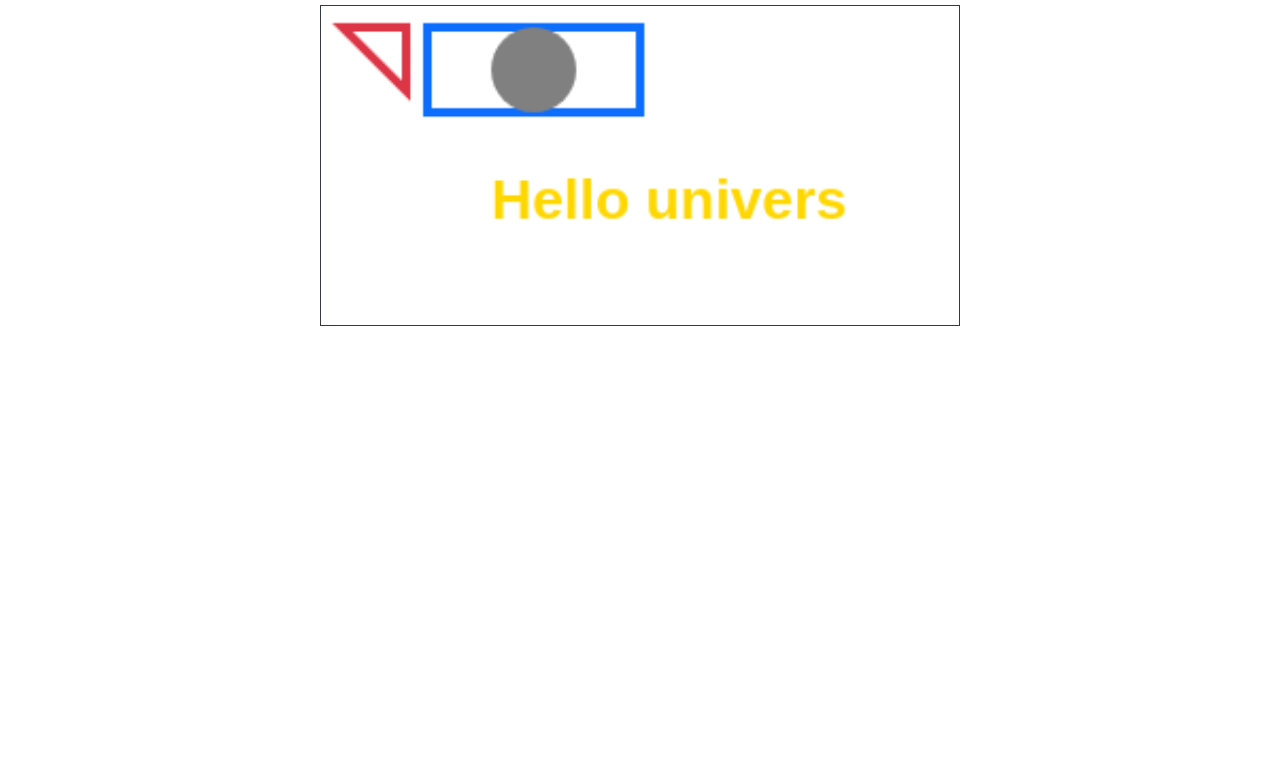
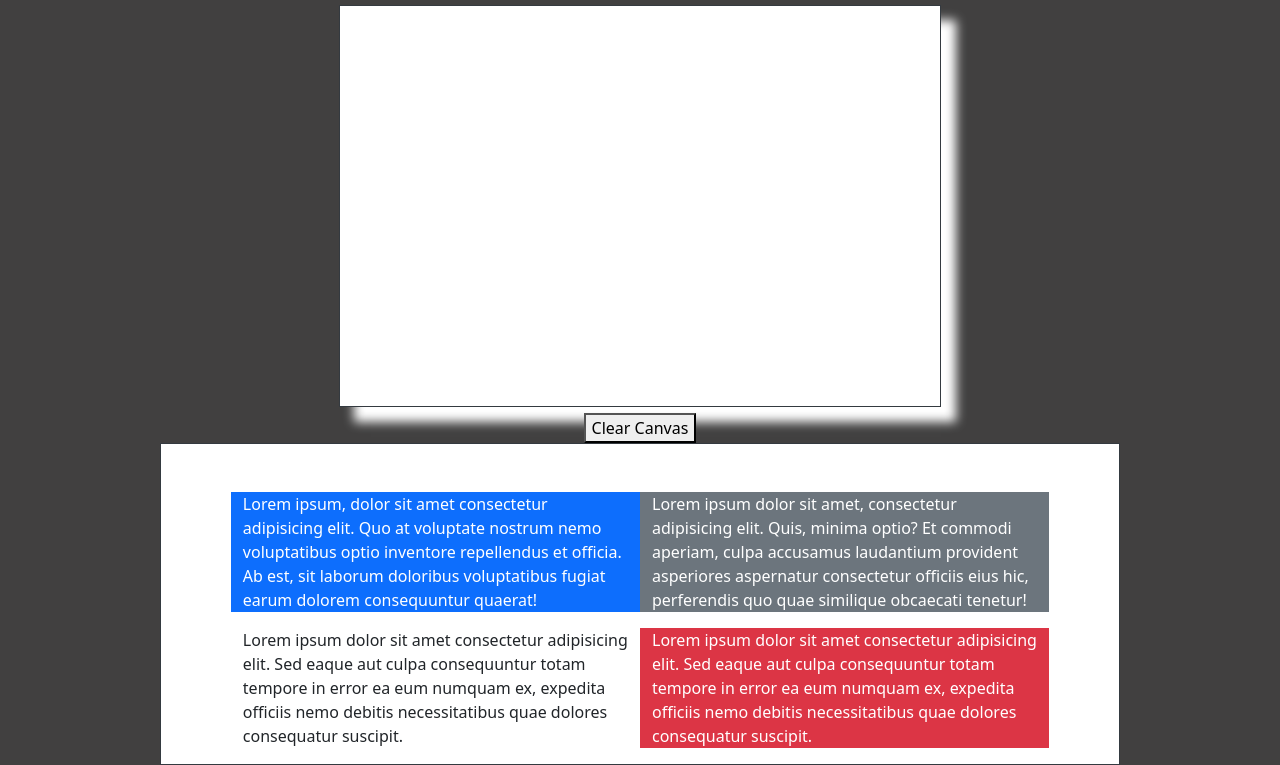
Before and after one commit to bsao17/drawingRealTimeCanvas, a website: page index.html in a window 1280 px wide. Shown: the part 187-952 px from the top of the page. Before the commit the page ends 800 px from the top, so only its background shows below. Drawn offline with nearby package versions, Linux system fonts and the light colour scheme.

Commit message:
canvas drawing finished

```diff
--- a/index.html
+++ b/index.html
@@ -3,8 +3,8 @@
 <head>
     <meta charset="UTF-8">
     <meta name="viewport" content="width=device-width, initial-scale=1.0">
+    <link rel='stylesheet' href='https://cdnjs.cloudflare.com/ajax/libs/twitter-bootstrap/5.0.0-alpha1/css/bootstrap.min.css'/>
     <link rel="stylesheet" href="./style.css">
-    <link rel='stylesheet' href='https://cdnjs.cloudflare.com/ajax/libs/twitter-bootstrap/5.0.0-alpha1/css/bootstrap.min.css'/>
     <script src='https://cdnjs.cloudflare.com/ajax/libs/jquery/3.5.1/jquery.min.js'></script>
     <script src="./main.js" async></script>
 
@@ -12,7 +12,7 @@
 </head>
 <body>
     <div class="w-100 text-center">
-        <h1>Drawing canvas in real time</h1>
+        <h1 id="title" class="text-white">Drawing canvas in real time</h1>
         <div class="container">
             <div class="col">
               <div class="col-sm-12 border border-secondary m-2 bg-primary text-white">
@@ -24,14 +24,40 @@
               <div class="col-sm-12 border border-secondary m-2 bg-danger text-white">
                 Pen Red
               </div>
-              <div class="col-sm-12 border border-secondary m-2">
+              <div class="col-sm-12 border border-secondary m-2 bg-white">
                 Clear
               </div>
             </div>
           </div>
-          <canvas id="canvasDisplay" class="border border-dark w-50">
-              <p>Désolé votre navigateur ne supporte pas canvas</p>
-          </canvas>
+          <canvas id="canvasDisplay" class="border border-dark bg-white" width="600" height="400">
+              <p>Désolé,mais votre navigateur ne supporte pas canvas</p>
+          </canvas><br>
+          <button id="clearCanvas" type="button">Clear Canvas</button>
     </div>
+
+    <section class="border border-dark w-75 m-auto bg-white">
+        <div class="row d-flex justify-content-center flex-wrap-wrap mt-5">
+            <p class="col-md-5 bg-primary text-white">
+              Lorem ipsum, dolor sit amet consectetur adipisicing elit.
+              Quo at voluptate nostrum nemo voluptatibus optio inventore repellendus et officia.
+              Ab est, sit laborum doloribus voluptatibus fugiat earum dolorem consequuntur quaerat!
+            </p>
+            <p class="col-md-5 bg-secondary text-white">
+              Lorem ipsum dolor sit amet, consectetur adipisicing elit. Quis, minima optio?
+              Et commodi aperiam, culpa accusamus laudantium provident asperiores aspernatur consectetur officiis eius hic,
+              perferendis quo quae similique obcaecati tenetur!
+            </p>
+            <p class="col-md-5 dark-text bg-white">
+              Lorem ipsum dolor sit amet consectetur adipisicing elit.
+              Sed eaque aut culpa consequuntur totam tempore in error ea eum numquam ex,
+              expedita officiis nemo debitis necessitatibus quae dolores consequatur suscipit.
+            </p>
+            <p class="col-md-5 bg-danger text-white">
+              Lorem ipsum dolor sit amet consectetur adipisicing elit.
+              Sed eaque aut culpa consequuntur totam tempore in error ea eum numquam ex,
+              expedita officiis nemo debitis necessitatibus quae dolores consequatur suscipit.
+            </p>
+        </div>
+    </section>
 </body>
 </html>
--- a/main.js
+++ b/main.js
@@ -1,45 +1,75 @@
-class Sign{
-    constructor(displayId){
+class Signature{
+
+    constructor(displayId, buttonClear){
         this.displayId = document.getElementById(displayId);
-        this.context = this.displayId.getContext('2d');
+        this.ctx = this.displayId.getContext('2d');
+        this.buttonClear = document.getElementById(buttonClear)
+        this.x = 0;
+        this.y = 0;
+        this.painting = false;
+        this.canvasEmpty = true;
     }
 
-    drawForm(){
-        this.context.beginPath();
-        this.context.moveTo(10, 10);
-        this.context.lineTo(15, 10);
-        this.context.lineTo(35, 10);
-        this.context.lineTo(40, 10);
-        this.context.lineTo(40, 40);
-        this.context.closePath()
-        this.context.lineWidth = "4";
-        this.context.strokeStyle = '#DC3545';
-        this.context.stroke();
+    makeSignature(){
+
+
+        this.displayId.addEventListener('mousedown', (e)=>{
+            this.painting = true;
+            this.drawLine(e);
+            this.canvasEmpty = false;
+            this.canvasEmptydisplay()
+            console.log(this.canvasEmptydisplay)
+        });
+
+/**------------------------------------------------------------ */
+        this.displayId.addEventListener('mousemove', (e)=>{
+            if(this.painting === true){
+                this.drawLine(e);
+                this.canvasEmpty = false;
+            }
+        });
+
+/**------------------------------------------------------------ */
+
+        window.addEventListener('mouseup', (e)=>{
+           this.painting = false;
+           this.ctx.beginPath()
+        });
     }
 
-    drawRect(){
-        this.context.strokeStyle = '#0D6EFD';
-        this.context.strokeRect( 50, 10, 100, 40);
-        this.context.lineWidth = "2";
+/**----------------------------------------------------------------- */
+    clear(x, y){
+        this.buttonClear.addEventListener('click', ()=>{
+            this.ctx.clearRect(x, y,this.displayId.width,this.displayId.height);
+            this.canvasEmpty = true;
+            this.canvasEmptydisplay()
+        } )
     }
 
-    drawArc(){
-        this.context.beginPath();
-        this.context.arc(100, 30, 20, 0, Math.PI*360/180 )
-        this.context.fillStyle = 'grey';
-        this.context.fill()
+/**------------------------------------------------------------------ */
+    drawLine(e) {
+        this.ctx.strokeStyle='#5078A7';
+        this.ctx.lineJoin = 'round';
+        this.ctx.lineWidth = 5 ;
+        this.ctx.lineTo(e.offsetX, e.offsetY);
+        this.ctx.stroke();
+        this.ctx.beginPath();
+        this.ctx.moveTo(e.offsetX, e.offsetY);
     }
 
-    writeText(){
-        this.context.font ='bold 20pt Arial';
-        this.context.fillStyle = 'gold';
-        this.context.fillText('Hello univers', 80, 100);
+    canvasEmptydisplay(){
+        if(this.canvasEmpty){
+            document.querySelector('#buttonConfirmResa').style.opacity = "0";
+
+        }
+        else if(this.canvasEmpty == false){
+            document.querySelector('#buttonConfirmResa').style.opacity = "1";
+        }
     }
-}
+
+};
 
 
-let firstDraw = new Sign ('canvasDisplay');
-firstDraw.drawForm();
-firstDraw.drawRect();
-firstDraw.drawArc();
-firstDraw.writeText();
+let signature = new Signature("canvasDisplay", "clearCanvas");
+signature.makeSignature();
+signature.clear(0, 0);
--- /dev/null
+++ b/style.scss
@@ -0,0 +1,34 @@
+body{
+    background-color: rgb(65, 64, 64);
+}
+
+canvas{
+    box-shadow: white 15px 15px 10px;
+}
+
+#title:hover{
+    animation: monAnimation 5s;
+}
+
+
+
+@keyframes monAnimation{
+    0%{
+        translate:(0, 0);
+    }
+
+    25%{
+        transform: translateX(50px);
+    }
+
+    50%{
+        rotate: 90deg;
+        translate: (0px, 50px);
+    }
+
+    100%{
+        translate:(-50px, -50px);
+        rotate: -90deg;
+    }
+
+}
```
Also changed, not shown: style.css, 1 other file.
